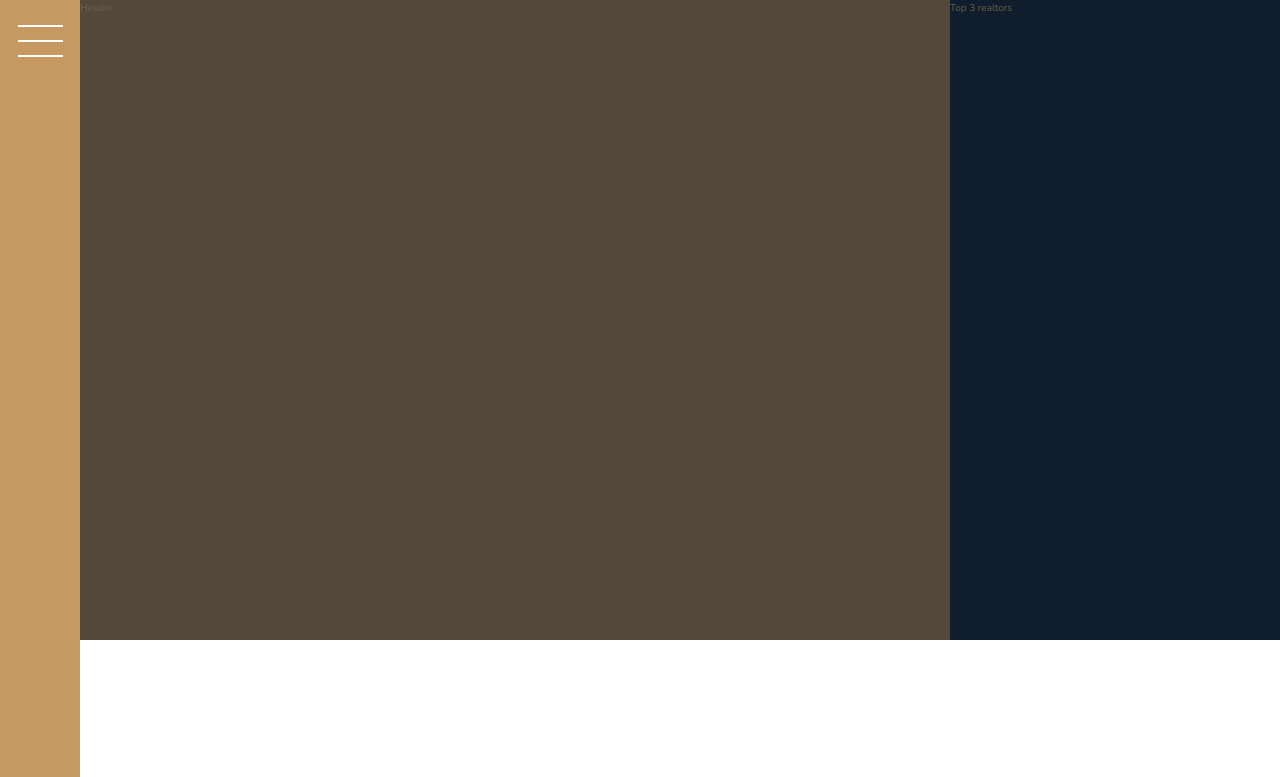
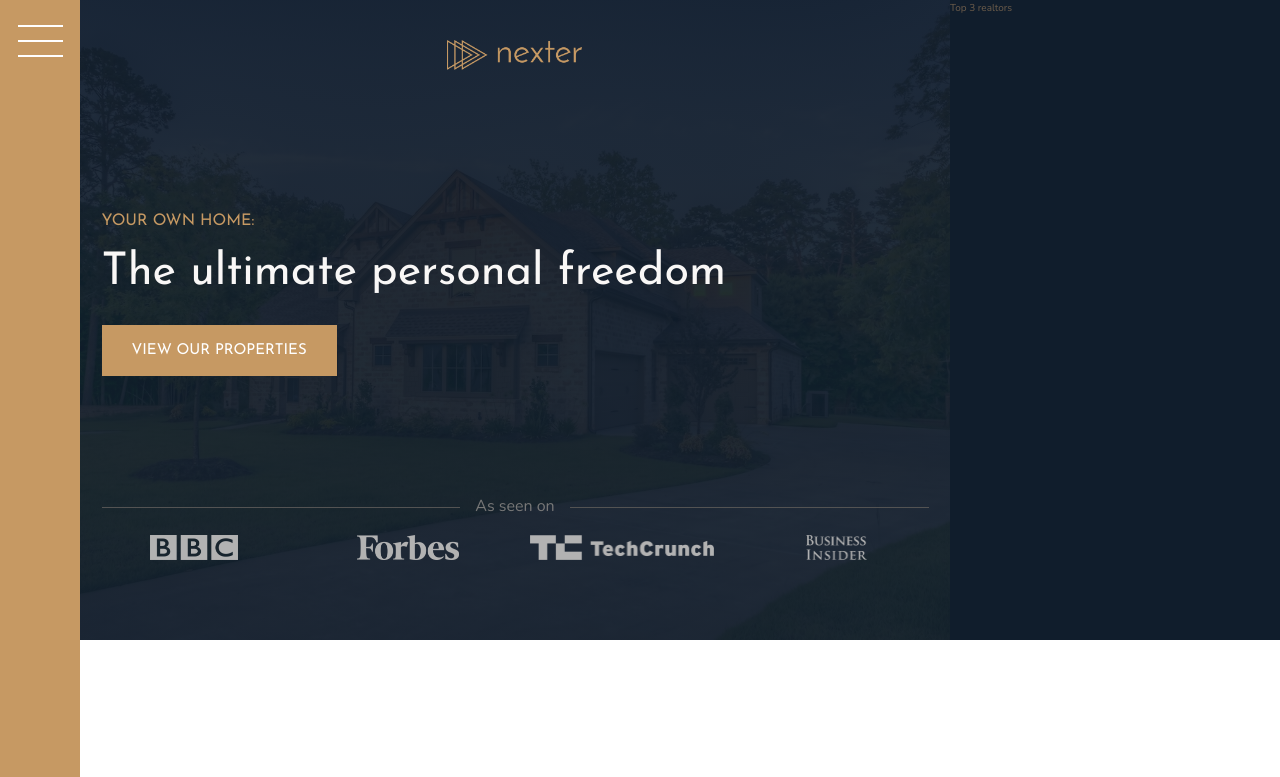
Before and after one commit to git-tutorial-user1/nexter, a website: page index.html in a window 1280 px wide. Shown: the top 777 px of the page. Drawn offline with nearby package versions, Linux system fonts and the light colour scheme.

Commit message:
Add styles to header and update index.html

```diff
--- a/index.html
+++ b/index.html
@@ -19,7 +19,17 @@
     </div>
 
     <header class="header">
-        Header
+        <img src="img/logo.png" alt="Nexter logo" class="header__logo">
+        <h3 class="heading-3">Your own home:</h3>
+        <h1 class="heading-1">The ultimate personal freedom</h1>
+        <button class="btn header__btn">View our properties</button>
+        <div class="header__seenon-text">As seen on</div>
+        <div class="header__seenon-logos">
+            <img src="img/logo-bbc.png" alt="Seen on logo 1">
+            <img src="img/logo-forbes.png" alt="Seen on logo 2">
+            <img src="img/logo-techcrunch.png" alt="Seen on logo 3">
+            <img src="img/logo-bi.png" alt="Seen on logo 4">
+        </div>
     </header>
 
     <div class="realtors">
--- a/sass/_header.scss
+++ b/sass/_header.scss
@@ -1,4 +1,57 @@
 .header {
     background-color: $color-grey-dark-1;
     grid-column: full-start / col-end 6;
+    background-image: linear-gradient(rgba($color-secondary, .93), rgba($color-secondary, .93)), url(../img/hero.jpeg);
+    background-size: cover;
+    background-position: center;
+    padding: 8rem;
+    padding-top: 4rem;
+
+    display: grid;
+    grid-template-rows: 1fr min-content 6rem 1fr;
+    grid-template-columns: max-content;
+    grid-row-gap: 1.5rem;
+    justify-content: center;
+
+    &__logo {
+        height: 3rem;
+        justify-self: center;
+    }
+
+    &__btn {
+        align-self: start;
+        justify-self: start;
+    }
+
+    &__seenon-text {
+        font-size: 1.6rem;
+        color: $color-grey-light-2;
+        filter: brightness(70%);
+
+        display: grid;
+        grid-template-columns: 1fr max-content 1fr;
+        grid-column-gap: 1.5rem;
+        align-items: center;
+
+        &::before,
+        &::after {
+            content: '';
+            display: block;
+            height: 1px;
+            background-color: currentColor;
+            filter: brightness(70%);
+        }
+    }
+
+    &__seenon-logos {
+        display: grid;
+        grid-template-columns: repeat(4, 1fr);
+        grid-column-gap: 3rem;
+        justify-items: center;
+
+        img {
+            height: 2.5rem;
+            filter: brightness(70%);
+        }
+    }
 }
--- a/sass/_typography.scss
+++ b/sass/_typography.scss
@@ -5,6 +5,9 @@
 
 .heading-1 {
     @extend %heading;
+    font-size: 4.5rem;
+    color: $color-grey-light-1;
+    line-height: 1;
 }
 
 .heading-2 {
```
Also changed, not shown: css/style.css.
